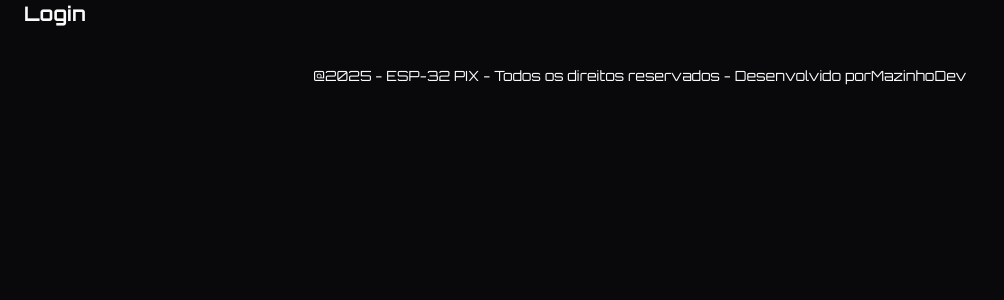
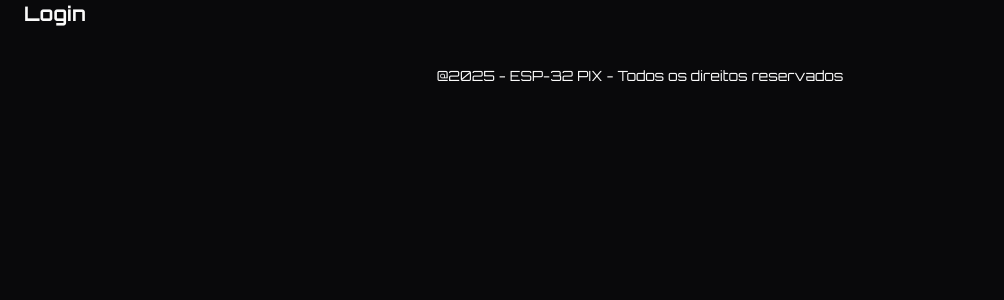
Before and after one commit to mazinhoandrade/next-api, a Next.js app: page / in a window 1280 px wide. Shown: the top 300 px of the page, without its empty margins (0-1004 px from the left). Built offline with nearby package versions, Linux system fonts and the light colour scheme.

Commit message:
fix: correção da margen pages

```diff
--- a/app/(admin)/order/page.tsx
+++ b/app/(admin)/order/page.tsx
@@ -7,7 +7,7 @@ import { getOrders } from '@/app/actions/get-orders'
 const Order = async () => {
   const orders = await getOrders();
   return (
-    <CardHeader>
+    <CardHeader className='p-0'>
         <CardTitle className='flex items-center gap-2 text-xl'><ArrowLeftRight /> Pedidos</CardTitle>
         <TableOrders orders={orders} />
     </CardHeader>
--- a/app/(admin)/product/page.tsx
+++ b/app/(admin)/product/page.tsx
@@ -14,7 +14,7 @@ const page = async () => {
 
   return (
     <>
-      <CardHeader>
+      <CardHeader className='p-0'>
         <CardTitle className='flex items-center gap-2 text-xl'><LayoutList /> Produtos</CardTitle>
       </CardHeader>
         <Product products={products} />
--- a/app/layout.tsx
+++ b/app/layout.tsx
@@ -27,7 +27,7 @@ export default function RootLayout({
       >
         {children}
         <Toaster richColors position="bottom-right" />
-        <div className="flex w-full justify-center mt-4 text-sm py-3.5">@{new Date().getFullYear()} - ESP-32 PIX - Todos os direitos reservados - Desenvolvido por <a href="https://github.com/mazinhoandrade">MazinhoDev</a></div>
+        <div className="flex px-3 w-full text-center justify-center mt-4 text-sm py-3.5">@{new Date().getFullYear()} - ESP-32 PIX - Todos os direitos reservados</div>
       </body>
     </html>
   );
```
